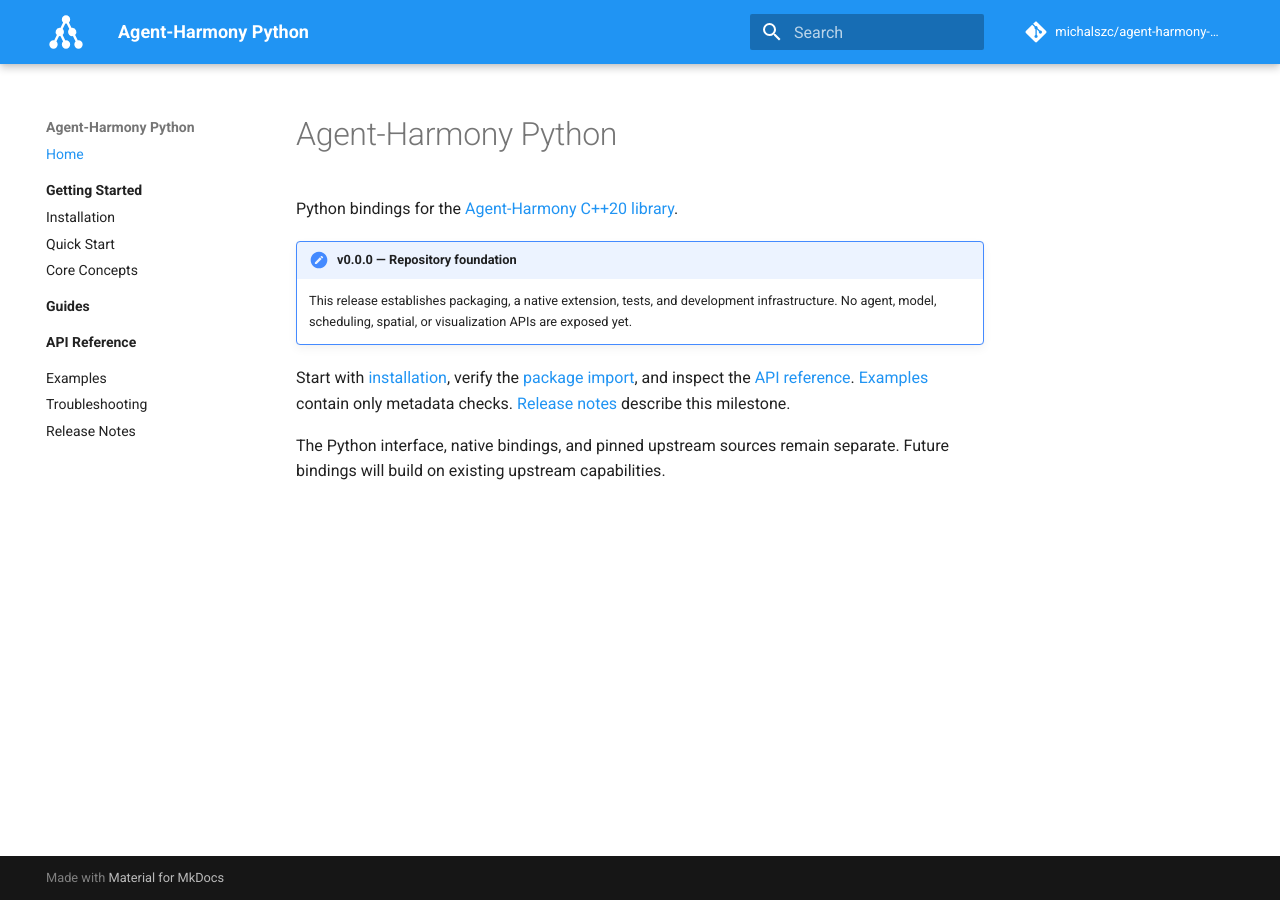
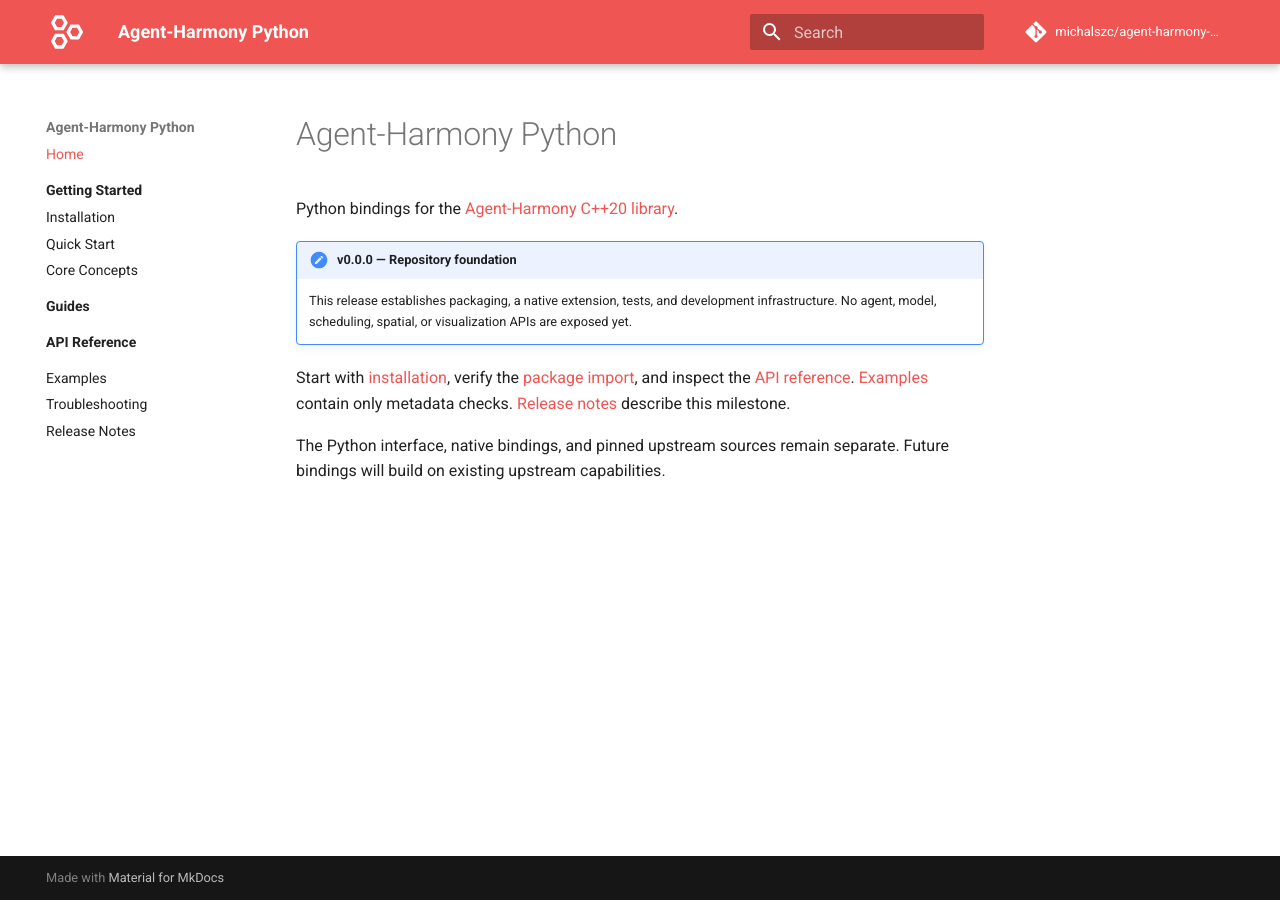
Before and after one commit to michalszc/agent-harmony-python, an MkDocs documentation site: the page built from documentation/index.md, in a window 1280 px wide. Built offline with MkDocs 1.6.1 and Material for MkDocs 9.7.7, drawn with Linux system fonts in a browser that asks for light colours; comment, search, counter and statistics services are not loaded.

Commit message:
docs: use red theme with interacting cells icon

```diff
--- a/mkdocs.yml
+++ b/mkdocs.yml
@@ -11,9 +11,9 @@
 theme:
   name: material
   palette:
-    primary: blue
+    primary: red
   icon:
-    logo: material/graph
+    logo: material/hexagon-multiple-outline
   features:
     - navigation.sections
     - navigation.indexes
```
